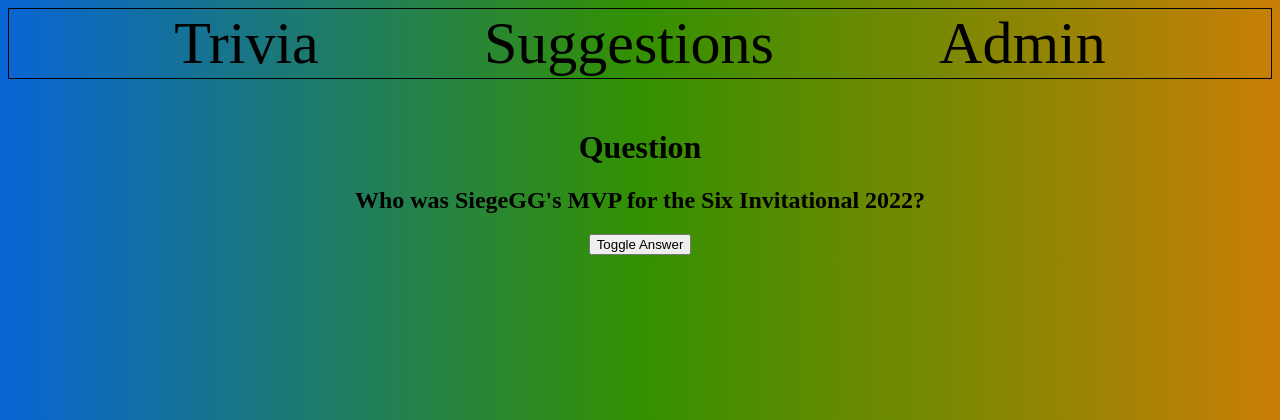
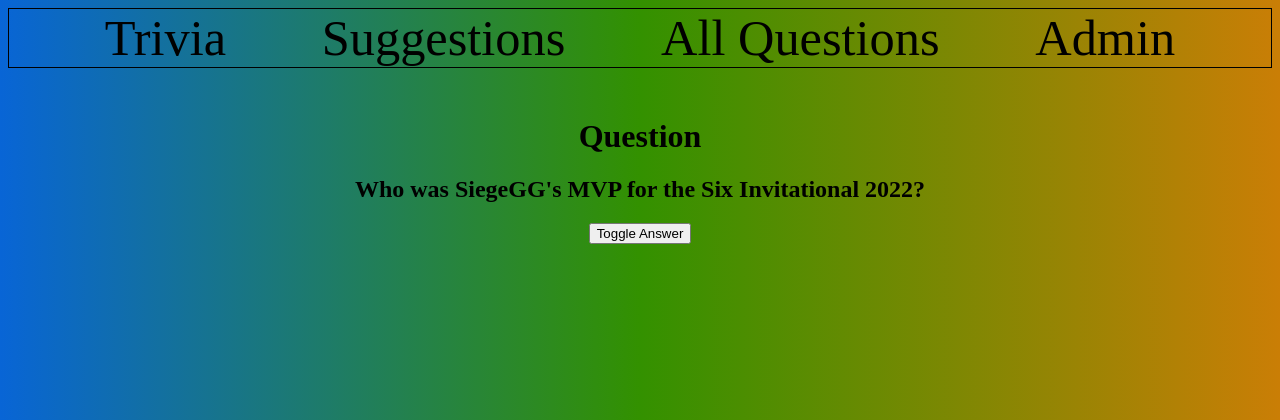
Before and after one commit to tannerjs7/siege-trivia, a Django app: page /trivia/ in a window 1280 px wide. Shown: the top 420 px of the page. Run offline with Django 5.2, Linux system fonts and the light colour scheme; data comes from the database, SQL or seed files in the repository; both versions use the stored data as it was after the commit.

Commit message:
Add Questions page, make navbar font size dynamic

```diff
--- a/mysite/trivia/static/trivia/style.css
+++ b/mysite/trivia/static/trivia/style.css
@@ -19,4 +19,5 @@
 nav a {
     text-decoration: none;
     color: black;
+    font-size: calc(12px + 3vw);
 }
--- a/mysite/trivia/templates/trivia/base.html
+++ b/mysite/trivia/templates/trivia/base.html
@@ -12,6 +12,7 @@
     <nav>
         <a href="{% url 'trivia:index' %}">Trivia</a>
         <a href="{% url 'trivia:suggestions' %}">Suggestions</a>
+        <a href="{% url 'trivia:questions' %}">All Questions</a>
         <a href="{% url 'admin:index' %}">Admin</a>
     </nav>
     {% endblock %}
--- a/mysite/trivia/urls.py
+++ b/mysite/trivia/urls.py
@@ -7,4 +7,5 @@
     path('', views.index, name='index'),
     path('suggestions/', views.suggestions, name='suggestions'),
     path('suggest/', views.suggest, name='suggest'),
+    path('questions/', views.questions, name='questions'),
 ]
--- a/mysite/trivia/views.py
+++ b/mysite/trivia/views.py
@@ -7,7 +7,6 @@
 import random
 
 # Add 404 exceptions
-
 
 def index(request):
     questions = Question.objects.filter(suggested=False)
@@ -43,3 +42,8 @@
     else:
         suggestion.save()
         return HttpResponseRedirect(reverse('trivia:suggestions'))
+
+def questions(request):
+    all_suggestions = list(Question.objects.filter(suggested=False))
+    context = {'all_suggestions': all_suggestions}
+    return render(request, 'trivia/questions.html', context)
```
Also changed, not shown: mysite/trivia/templates/trivia/questions.html (added, +30 -0 lines), mysite/db.sqlite3.
